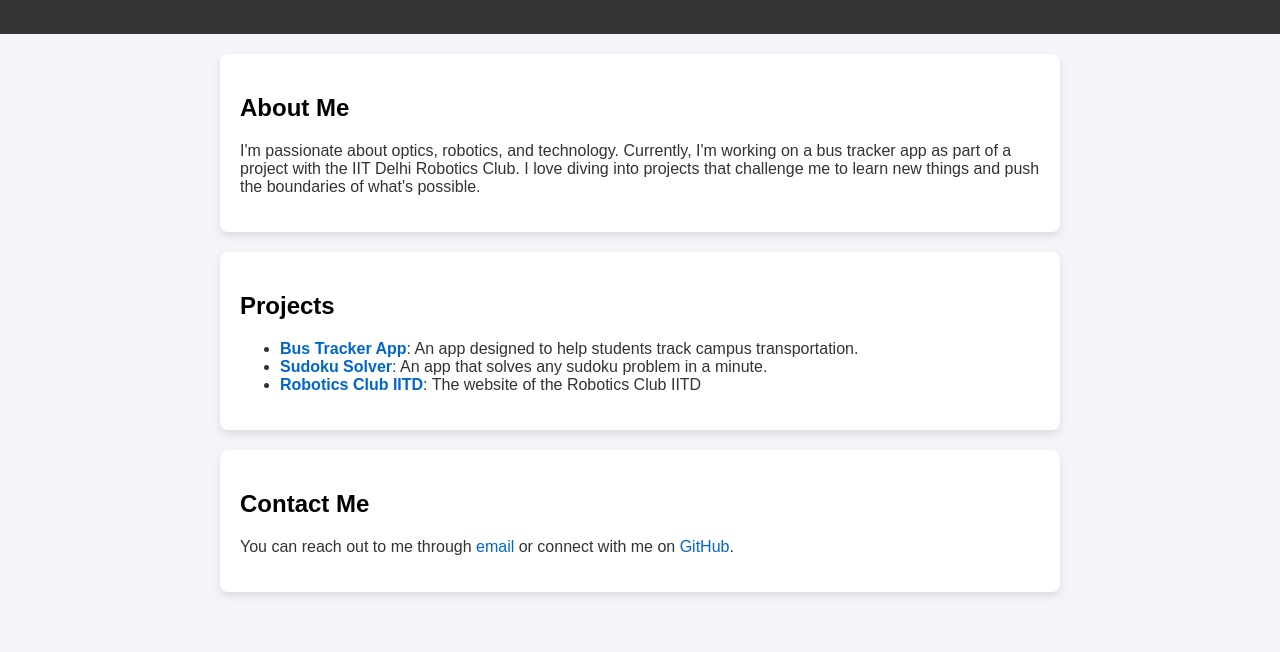
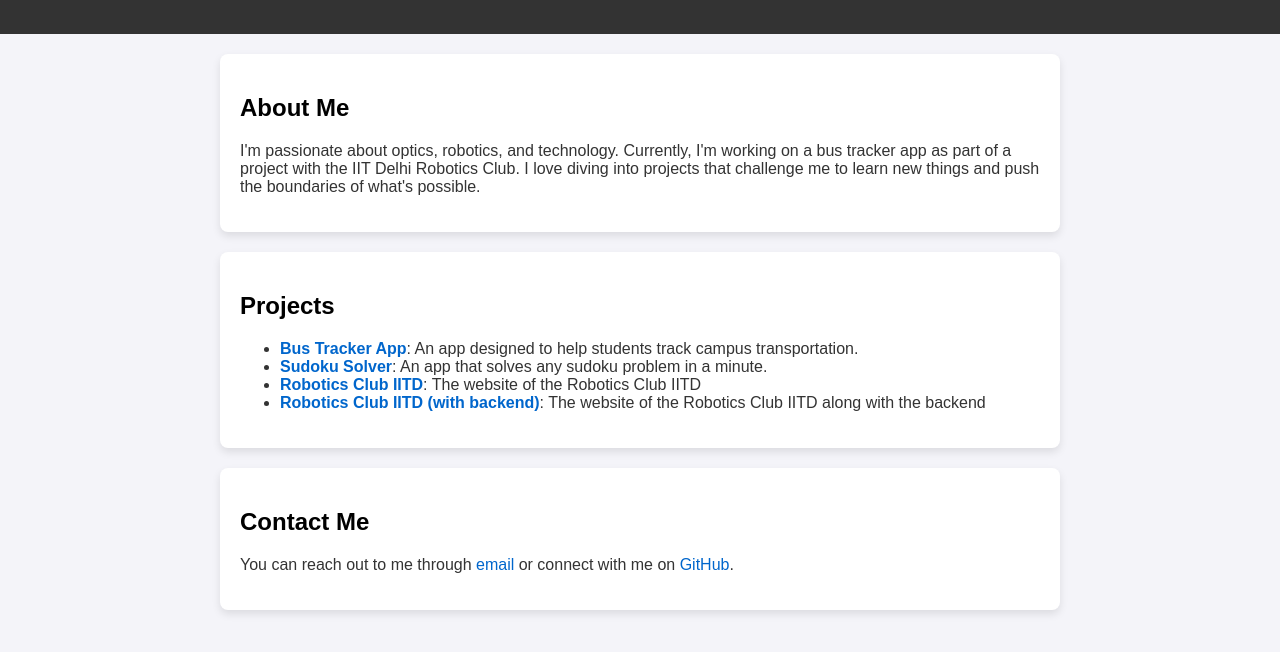
Before and after one commit to sthitapragyan001/sthitapragyan001.github.io, a plain HTML site: page index.html in a window 1280 px wide. Shown: the part 136-788 px from the top of the page. Drawn offline with Linux system fonts and the light colour scheme.

Commit message:
Update index.html

```diff
--- a/index.html
+++ b/index.html
@@ -66,6 +66,7 @@
             <li><a href='./bus-tracker'><strong>Bus Tracker App</strong></a>: An app designed to help students track campus transportation.</li>
             <li><a href='https://sudoku-solver-web.onrender.com'><strong>Sudoku Solver</strong></a>: An app that solves any sudoku problem in a minute.</li>
             <li><a href='./roboclub_web'><strong>Robotics Club IITD</strong></a>: The website of the Robotics Club IITD</li>
+            <li><a href='./roboclub_web_server'><strong>Robotics Club IITD (with backend)</strong></a>: The website of the Robotics Club IITD along with the backend</li>
 
             <!-- Add more projects as you like -->
         </ul>
```
